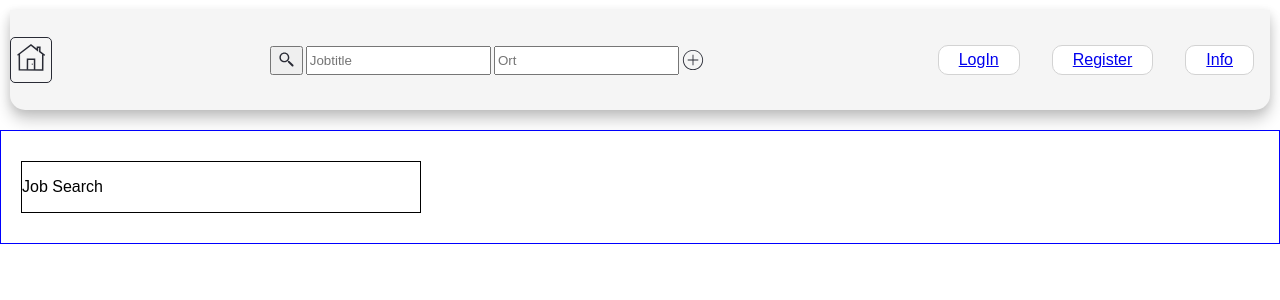
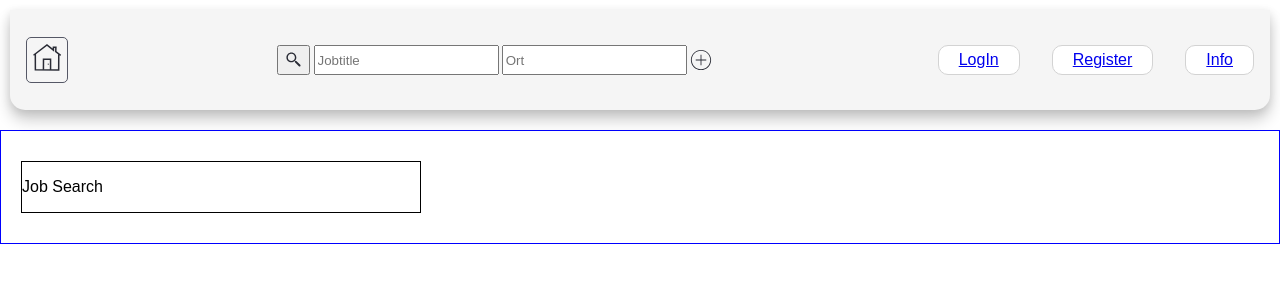
Before and after one commit to sevilcankiz/bewerbungsportal_frontend, a React (Create React App) app: page / in a window 1280 px wide. Shown: the top 300 px of the page. Built offline with nearby package versions, Linux system fonts and the light colour scheme.

Commit message:
Jobsuche über SearchBar starten

```diff
--- a/src/Components/Header.js
+++ b/src/Components/Header.js
@@ -10,11 +10,12 @@ export default function Header() {
 
   return (
     <header className="header">
-        <div>
-        <NavLink to="/"><div style={{border: "1px solid #292b35", borderRadius: "5px", padding: "5px"}}><img src={HomeLogo} width="30" alt="Home" /></div></NavLink>
+      <NavLink to="/">
+        <div className='home-logo'><img src={HomeLogo} width="30" alt="Home" />
         </div>
-        <SearchBar />
-        <Navigation />
+      </NavLink>
+      <SearchBar />
+      <Navigation />
     </header>
   )
 }
--- a/src/Components/SearchBar.js
+++ b/src/Components/SearchBar.js
@@ -1,23 +1,47 @@
 import React from 'react'
-//import { useState } from 'react';
-// import { NavLink } from "react-router-dom";
+import { useState } from 'react';
+import { searchJobs } from '../utils/jobApiUtils';
 import "../Styles/searchBar.css";
 import SearchLogo from '../img/icons8-suche.svg';
 import PlusLogo from '../img/icons8-plus.svg';
 import { NavLink } from 'react-router-dom';
 
-export default function SearchForm() {
+export default function SearchBar() {
+  const [jobArt, setJobArt] = useState('');
+  const [jobOrt, setJobOrt] = useState('');
+
+  const handleChangeJobArt = (e) => {
+    setJobArt(e.target.value);
+  }
+  const handleChangeJobOrt = (e) => {
+    setJobOrt(e.target.value);
+  }
+
+  const handleSubmit = async(e) => {
+    try {
+      e.preventDefault();
+      setJobArt('jobArt');
+      setJobOrt('jobOrt');
+      const { jsonData , error } = await searchJobs(jobArt, jobOrt);
+      if (error) {
+        console.log(error.message);
+      }
+      console.log("JSON Data", jsonData);
+      //localStorage.setItem("token", data.token);
+      //setToken(data.token);
+      //setIsAuthenticated(true);
+    } catch (error) {
+      console.log(error.message);
+    }
+  }
+
 
   return (
-    <form className="searchbar form-container">
-      <button onClick="clickHandler" type="submit"><img width="17" src={SearchLogo} alt="Suche" /></button>
-      {/* <label htmlFor="was">Berufbezeichnung</label> */}
-      <input id='was' type="text" placeholder="Jobtitle" required></input>
-      {/* <label htmlFor="wo">Ort</label> */}
-      <input  id="wo" type="text" placeholder="Ort" required></input>
+    <form className="searchbar form-container" onSubmit={handleSubmit}>
+      <button type="submit"><img width="17" src={SearchLogo} alt="Suche" /></button>
+      <input id='jobArt' type="text" onChange={handleChangeJobArt} placeholder="Jobtitle" required></input>
+      <input  id="jobOrt" type="text" onChange={handleChangeJobOrt} placeholder="Ort" required></input>
       <NavLink to="/fullsearch"><img src={PlusLogo} width="22" alt="Fullsearch" /></NavLink>
-      {/* <label htmlFor='size'>Anzahl</label> */}
-      {/* <input id='size' type="number" placeholder="20"></input>                      */}
     </form>
   )
 }
--- a/src/Styles/header.css
+++ b/src/Styles/header.css
@@ -51,6 +51,22 @@
     list-style-type: none;
 }
 
+.home-logo {
+    margin-left: 1em;
+    border: 1px solid var(--blau);
+    border-radius: 5px;
+    padding: 0.3em;
+    /* box-shadow: 2px 2px 5px var(--dunkel-blau); */
+    transition: all 0.2s ease-in-out;
+}
+
+.home-logo:hover {
+    box-shadow: 0px 0px 7px var(--dunkel-blau);
+    transform: scale(0.9);
+    background-color: var(--hell-blau);
+    border-radius: 7px;
+}
+
 @media screen and (max-width: 1110px) {
     .menu-button {
         display: block;
--- a/src/Styles/searchBar.css
+++ b/src/Styles/searchBar.css
@@ -4,16 +4,18 @@
     align-items: space-between;
     min-width: calc(100vw / 3);
     gap: 0.2em;
-    /* position: absolute; */
-    /* top: 50%;
-    left: 50%; */
-    /* transform: translate(-60%, -50%); */
-    /*padding-bottom: 20px; */
 }
 
 /* Plus-Button */
 .searchbar>a>img{
-    padding-top: 3px;
+    margin-top: 0.2em;
+    border-radius: 50%;
+    transition: all 0.8s ease-in-out;
+}
+
+.searchbar>a>img:hover{
+    transform: rotate(360deg);
+    background-color: var(--hell-blau);
 }
 /* Seach-Button */
 .searchbar>button>img{
--- /dev/null
+++ b/src/utils/jobApiUtils.js
@@ -0,0 +1,16 @@
+export const searchJobs = async (jobArt, jobOrt) => {
+    try {
+      console.log("searchJobs", jobArt, jobOrt);
+      const url = `${process.env.REACT_APP_PROJECT_API}/jobsuche?was=${jobArt}?wo=${jobOrt}`;
+      console.log("API", url);
+      const data = await fetch(url, {
+          method: 'GET'
+        }
+      );
+      const content = await data.json();
+      console.log("content", content)
+      return { data };
+    } catch (error) {
+      return { error };
+    }
+  };
```
Also changed, not shown: src/Components/FullSearch.js (added, +21 -0 lines).
